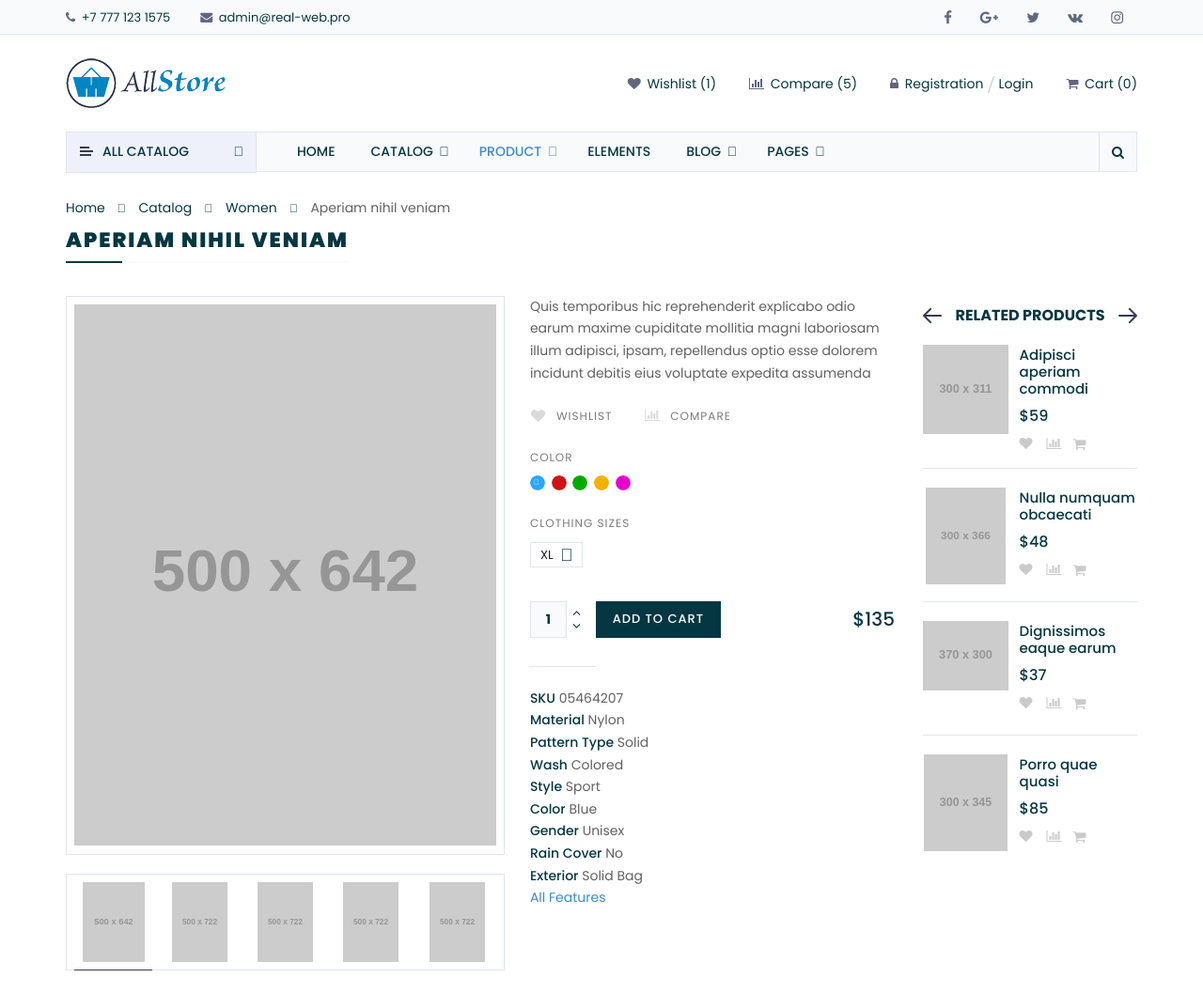
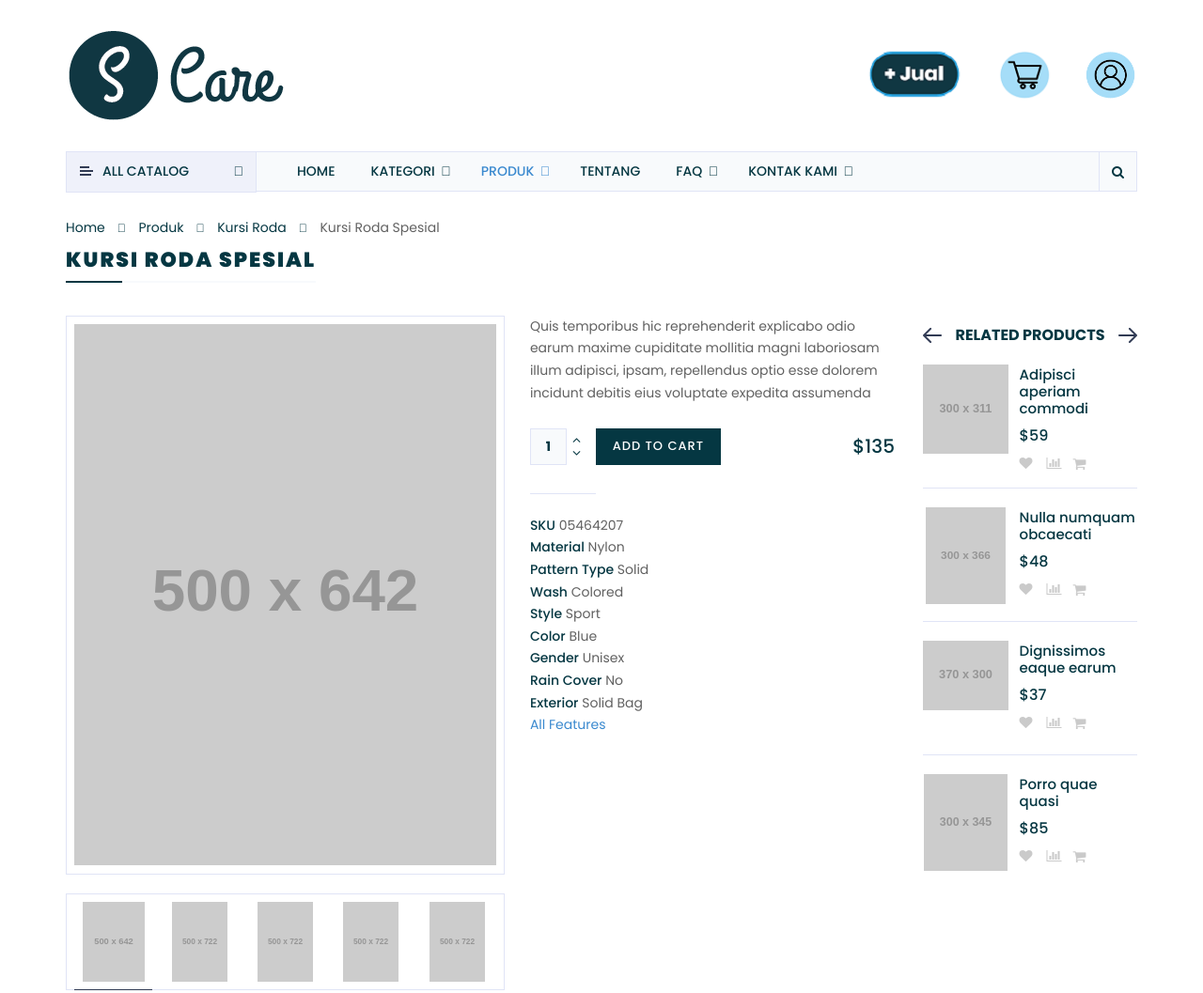
Before and after one commit to dwiriad/Interface-Magang, a plain HTML site: page product.html in a window 1280 px wide. Shown: the top 1057 px of the page at 94% size. Drawn offline with Linux system fonts and the light colour scheme; some packages are replaced by stand-ins of ours; placeholder pictures from the web are drawn by us.

Commit message:
laman produk lum jd

```diff
--- a/product.html
+++ b/product.html
@@ -26,96 +26,32 @@
 <body>
 <!-- Header - start -->
 <header class="header">
-
-	<!-- Topbar - start -->
-	<div class="header_top">
-		<div class="container">
-			<ul class="contactinfo nav nav-pills">
-				<li>
-					<i class='fa fa-phone'></i> +7 777 123 1575
-				</li>
-				<li>
-					<i class="fa fa-envelope"></i> admin@real-web.pro
-				</li>
-			</ul>
-			<!-- Social links -->
-			<ul class="social-icons nav navbar-nav">
-				<li>
-					<a href="http://facebook.com" rel="nofollow" target="_blank">
-						<i class="fa fa-facebook"></i>
-					</a>
-				</li>
-				<li>
-					<a href="http://google.com" rel="nofollow" target="_blank">
-						<i class="fa fa-google-plus"></i>
-					</a>
-				</li>
-				<li>
-					<a href="http://twitter.com" rel="nofollow" target="_blank">
-						<i class="fa fa-twitter"></i>
-					</a>
-				</li>
-				<li>
-					<a href="http://vk.com" rel="nofollow" target="_blank">
-						<i class="fa fa-vk"></i>
-					</a>
-				</li>
-				<li>
-					<a href="http://instagram.com" rel="nofollow" target="_blank">
-						<i class="fa fa-instagram"></i>
-					</a>
-				</li>
-			</ul>		</div>
-	</div>
-	<!-- Topbar - end -->
-
 	<!-- Logo, Shop-menu - start -->
 	<div class="header-middle">
 		<div class="container header-middle-cont">
 			<div class="toplogo">
 				<a href="index.html">
-					<img src="img/logo.png" alt="AllStore - MultiConcept eCommerce Template">
+					<img src="img/S-care logo-01.png" alt="AllStore - MultiConcept eCommerce Template">
 				</a>
 			</div>
 			<div class="shop-menu">
 				<ul>
 
 					<li>
-						<a href="wishlist.html">
-							<i class="fa fa-heart"></i>
-							<span class="shop-menu-ttl">Wishlist</span>
-							(<span id="topbar-favorites">1</span>)
+                        <a href="compare.html">
+                            <img src="img/button jual terbaru-03.png" style="width: 110px; height: 56px;" alt="AllStore - MultiConcept eCommerce Template">
                         </a>
                     </li>
-
                     <li>
                         <a href="compare.html">
-							<i class="fa fa-bar-chart"></i>
-							<span class="shop-menu-ttl">Compare</span> (5)
+                            <img src="img/ikon keranjang-01.png" style="width: 57px; height: 54px;" alt="AllStore - MultiConcept eCommerce Template">
                         </a>
                     </li>
-
-					<li class="topauth">
-						<a href="auth.html">
-							<i class="fa fa-lock"></i>
-							<span class="shop-menu-ttl">Registration</span>
-						</a>
-						<a href="auth.html">
-							<span class="shop-menu-ttl">Login</span>
+                    <li>
+                        <a href="compare.html">
+                            <img src="img/ikon user-02.png" style="width: 57px; height: 54px;" alt="AllStore - MultiConcept eCommerce Template">
                         </a>
                     </li>
-
-					<li>
-						<div class="h-cart">
-							<a href="cart.html">
-								<i class="fa fa-shopping-cart"></i>
-								<span class="shop-menu-ttl">Cart</span>
-								(<b>0</b>)
-							</a>
-						</div>
-					</li>
-
-				</ul>
 				</div>
 			</div>
 		</div>
@@ -517,7 +453,7 @@
 					</li>
 					<li class="menu-item-has-children">
 						<a href="catalog-list.html">
-							Catalog <i class="fa fa-angle-down"></i>
+							Kategori <i class="fa fa-angle-down"></i>
 						</a>
 						<ul class="sub-menu">
 							<li>
@@ -549,7 +485,7 @@
 					</li>
 					<li class="menu-item-has-children">
 						<a href="product.html" class="active">
-							Product <i class="fa fa-angle-down"></i>
+							Produk <i class="fa fa-angle-down"></i>
 						</a>
 						<ul class="sub-menu">
 							<li>
@@ -566,34 +502,17 @@
 					</li>
 					<li>
 						<a href="elements.html">
-							Elements
+							Tentang
 						</a>
 					</li>
 					<li class="menu-item-has-children">
 						<a href="blog.html">
-							Blog <i class="fa fa-angle-down"></i>
+							FAQ
 						</a>
-						<ul class="sub-menu">
-							<li>
-								<a href="blog.html">
-									Blog - Style 1
-								</a>
-							</li>
-							<li>
-								<a href="blog-2.html">
-									Blog - Style 2
-								</a>
-							</li>
-							<li>
-								<a href="post.html">
-									Single Post
-								</a>
-							</li>
-						</ul>
 					</li>
 					<li class="menu-item-has-children">
 						<a href="#">
-							Pages <i class="fa fa-angle-down"></i>
+							Kontak Kami <i class="fa fa-angle-down"></i>
 						</a>
 						<ul class="sub-menu">
 							<li>
@@ -666,19 +585,19 @@
 			</li>
 			<li>
 				<a href="catalog-list.html">
-					Catalog
+					Produk
 				</a>
 			</li>
 			<li>
 				<a href="catalog-list.html">
-					Women
+					Kursi Roda
 				</a>
 			</li>
 			<li>
-				<span>Aperiam nihil veniam</span>
+				<span>Kursi Roda Spesial</span>
 			</li>
 		</ul>
-		<h1 class="main-ttl"><span>Aperiam nihil veniam</span></h1>
+		<h1 class="main-ttl"><span>Kursi Roda Spesial</span></h1>
 		<!-- Single Product - start -->
 		<div class="prod-wrap">
 
@@ -778,43 +697,6 @@
 			<div class="prod-cont">
 				<div class="prod-cont-txt">
 					Quis temporibus hic reprehenderit explicabo odio earum maxime cupiditate mollitia magni laboriosam illum adipisci, ipsam, repellendus optio esse dolorem incidunt debitis eius voluptate expedita assumenda
-				</div>
-				<p class="prod-actions">
-					<a href="#" class="prod-favorites"><i class="fa fa-heart"></i> Wishlist</a>
-					<a href="#" class="prod-compare"><i class="fa fa-bar-chart"></i> Compare</a>
-				</p>
-				<div class="prod-skuwrap">
-					<p class="prod-skuttl">Color</p>
-					<ul class="prod-skucolor">
-						<li class="active">
-							<img src="img/color/blue.jpg" alt="">
-						</li>
-						<li>
-							<img src="img/color/red.jpg" alt="">
-						</li>
-						<li>
-							<img src="img/color/green.jpg" alt="">
-						</li>
-						<li>
-							<img src="img/color/yellow.jpg" alt="">
-						</li>
-						<li>
-							<img src="img/color/purple.jpg" alt="">
-						</li>
-					</ul>
-					<p class="prod-skuttl">CLOTHING SIZES</p>
-					<div class="offer-props-select">
-						<p>XL</p>
-						<ul>
-							<li><a href="#">XS</a></li>
-							<li><a href="#">S</a></li>
-							<li><a href="#">M</a></li>
-							<li class="active"><a href="#">XL</a></li>
-							<li><a href="#">L</a></li>
-							<li><a href="#">4XL</a></li>
-							<li><a href="#">XXL</a></li>
-						</ul>
-					</div>
 				</div>
 				<div class="prod-info">
 					<p class="prod-price">
@@ -1318,7 +1200,7 @@
 			<div class="row">
 				<div class="companyinfo">
 					<a href="index.html">
-						<img src="img/logo-b.png" alt="AllStore - MultiConcept eCommerce Responsive HTML5 Template">
+						<img src="img/S-care logo part 2-03.png" alt="AllStore - MultiConcept eCommerce Responsive HTML5 Template">
 						AllStore - MultiConcept eCommerce Responsive HTML5 Template
 					</a>
 				</div>
```
Also changed, not shown: catalog-gallery.html (+7 -35 lines), img/S-care logo part 2-03.png (added). Lines whose indentation alone changed are shown as unchanged.
